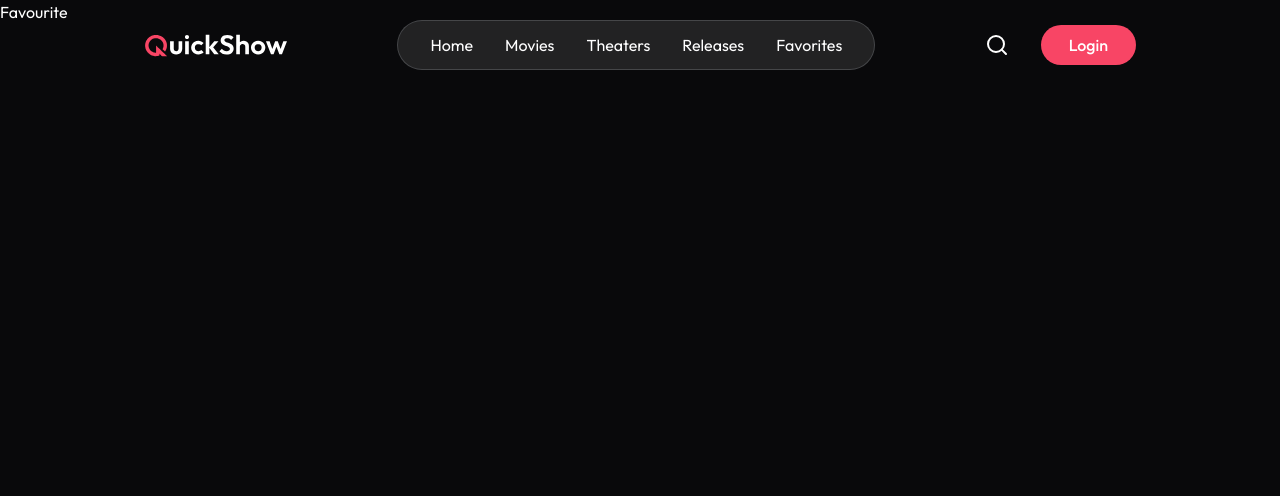
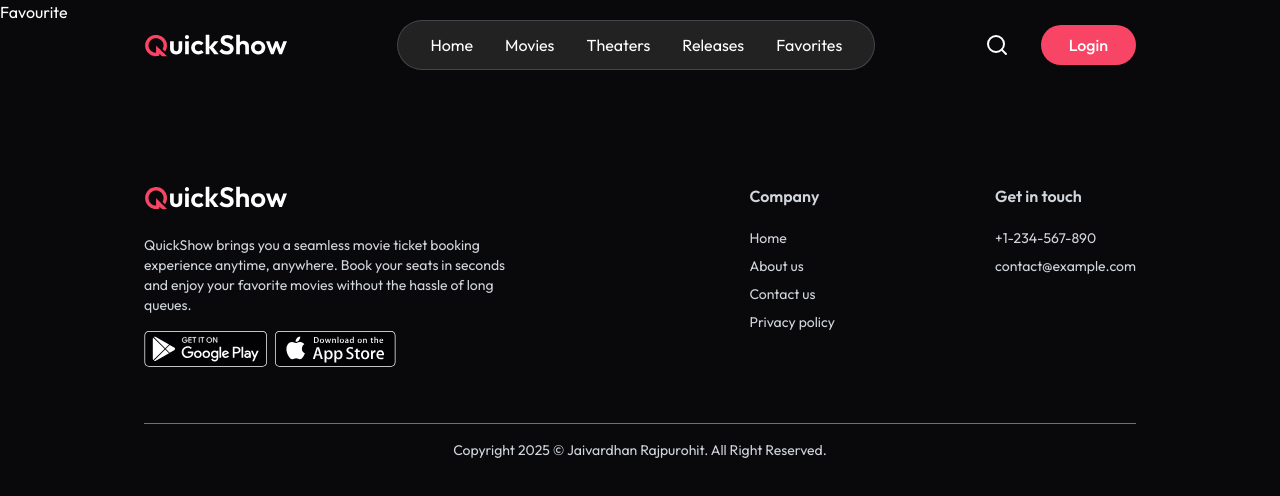
Before and after one commit to JAIVARDHANNN/QuickShow, a React (Vite) app in the folder client/: page /favourite in a window 1280 px wide. Shown: the top 496 px of the page. Built offline with nearby package versions, Linux system fonts and the light colour scheme; no server answers.

Commit message:
Footer Section and Home page Completed

```diff
--- a/client/src/Components/Footer.jsx
+++ b/client/src/Components/Footer.jsx
@@ -1,8 +1,43 @@
 import React from 'react'
-
+import {assets} from  '../assets/assets'
 const Footer = () => {
   return (
-    <div></div>
+     <footer className="px-6  md:px-16 lg:px-36 mt-40 w-full text-gray-300">
+            <div className="flex flex-col md:flex-row justify-between w-full gap-10 border-b border-gray-500 pb-14">
+                <div className="md:max-w-96">
+                    <img className='w-36 h-auto' src={assets.logo} alt='logo' />
+                    <p className="mt-6 text-sm">
+                       QuickShow brings you a seamless movie ticket booking experience anytime, anywhere.
+                       Book your seats in seconds and enjoy your favorite movies without the hassle of long queues.
+                    </p>
+                    <div className="flex items-center gap-2 mt-4">
+                        <img src={assets.googlePlay} alt="google play" className="h-9 w-auto " />
+                        <img src={assets.appStore} alt="app store" className="h-9 w-auto " />
+                    </div>
+                </div>
+                <div className="flex-1 flex items-start md:justify-end gap-20 md:gap-40">
+                    <div>
+                        <h2 className="font-semibold mb-5">Company</h2>
+                        <ul className="text-sm space-y-2">
+                            <li><a href="#">Home</a></li>
+                            <li><a href="#">About us</a></li>
+                            <li><a href="#">Contact us</a></li>
+                            <li><a href="#">Privacy policy</a></li>
+                        </ul>
+                    </div>
+                    <div>
+                        <h2 className="font-semibold mb-5">Get in touch</h2>
+                        <div className="text-sm space-y-2">
+                            <p>+1-234-567-890</p>
+                            <p>contact@example.com</p>
+                        </div>
+                    </div>
+                </div>
+            </div>
+            <p className="pt-4 text-center text-sm pb-5">
+                Copyright {new Date().getFullYear()} © <a href="https://prebuiltui.com">Jaivardhan Rajpurohit</a>. All Right Reserved.
+            </p>
+        </footer>
   )
 }
 
```
